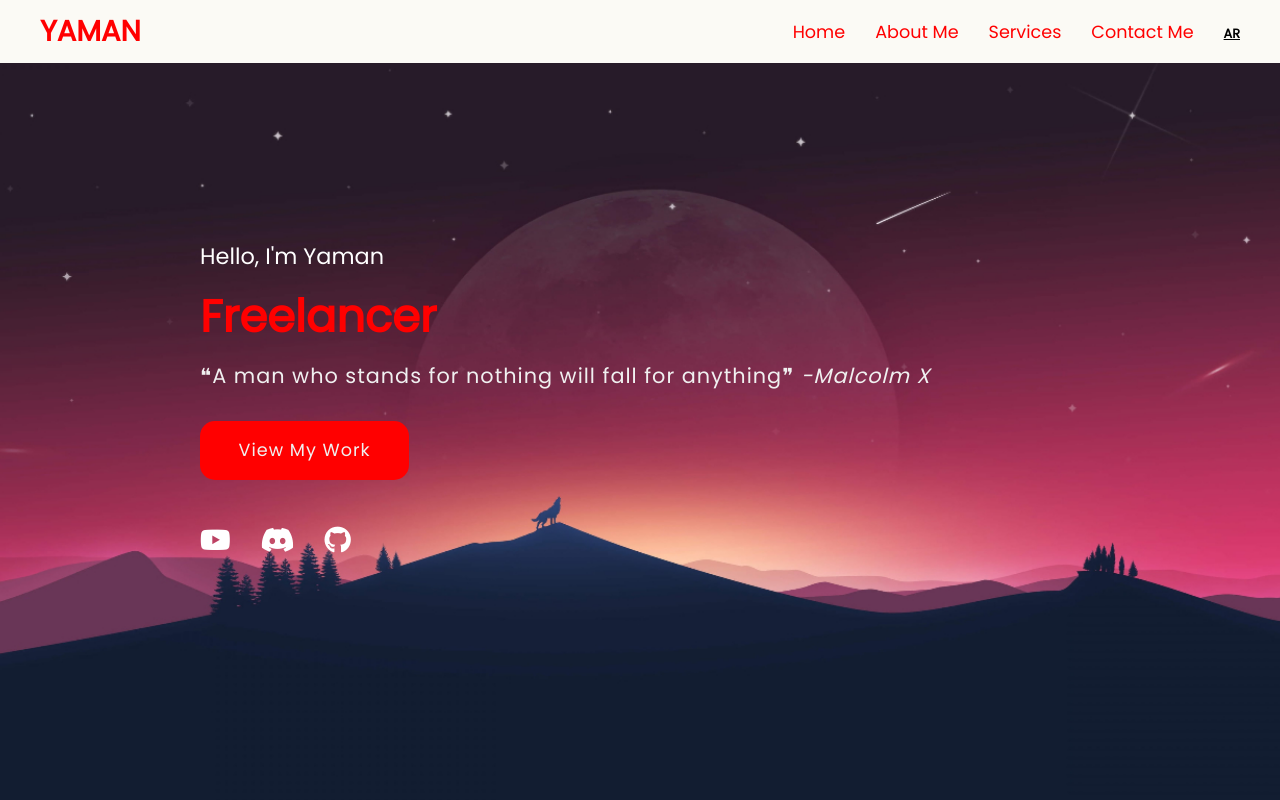
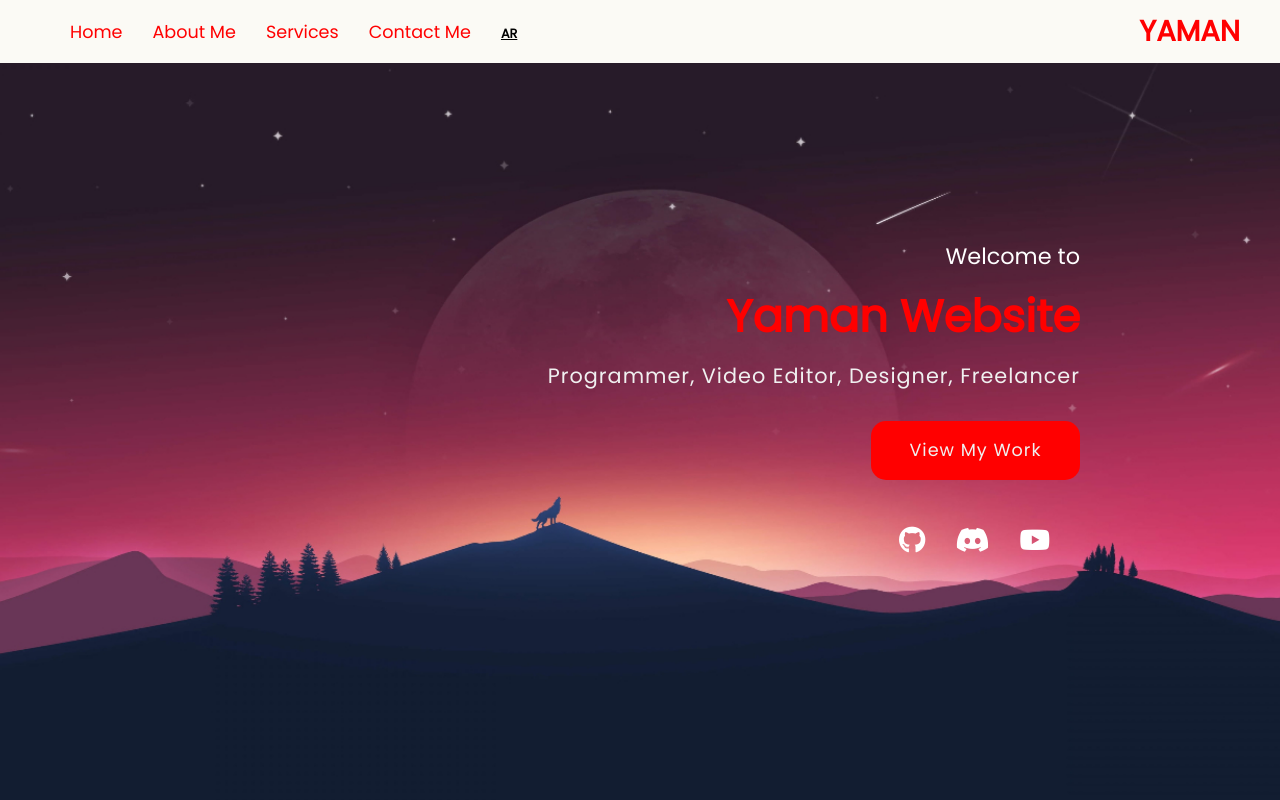
Before and after one commit to Yaman-J/yaman-portfolio, a Vue app: page / in a window 1280 px wide. Shown: the top 800 px of the page. Built offline with nearby package versions, Linux system fonts and the light colour scheme.

Commit message:
Language direction flip

```diff
--- a/index.html
+++ b/index.html
@@ -4,7 +4,7 @@
     <meta charset="UTF-8">
     <link rel="icon" href="/favicon.ico">
     <meta name="viewport" content="width=device-width, initial-scale=1.0">
-    <title>Vite App</title>
+    <title>Yaman Portfolio</title>
   </head>
   <body>
     <div id="app"></div>
--- a/src/common/header/HeaderPart.vue
+++ b/src/common/header/HeaderPart.vue
@@ -1,5 +1,8 @@
+<script>
+</script>
+
 <template>
-  <header>
+  <header dir="rtl">
     <a href="#" class="logo">Yaman</a>
     <nav class="navigation">
       <a href="#home">Home</a>
--- a/src/components/home/HomeSection.vue
+++ b/src/components/home/HomeSection.vue
@@ -1,15 +1,12 @@
 <template>
-  <section class="home" id="home">
+  <section class="home" id="home" dir="rtl">
     <div>
       <h2>
-        Hello, I'm Yaman
+        Welcome to
         <br />
-        <span>Freelancer</span>
+        <span>Yaman Website</span>
       </h2>
-      <h3>
-        ❝A man who stands for nothing will fall for anything❞
-        <span>-Malcolm X</span>
-      </h3>
+      <h3>Programmer, Video Editor, Designer, Freelancer</h3>
       <a
         href="https://drive.google.com/drive/folders/147lYgZwdTm_D26ReLPeTqziyq2BRZ6oA?usp=sharing"
         class="home-btn"
@@ -36,7 +33,6 @@
   background-position: center;
   background-attachment: fixed;
 }
-
 .home h2 {
   color: #fff;
   font-size: 1.4em;
@@ -58,10 +54,6 @@
   letter-spacing: 1px;
   margin-top: 10px;
   margin-bottom: 30px;
-}
-
-.home h3 span {
-  font-style: italic;
 }
 
 .home-btn {
```
